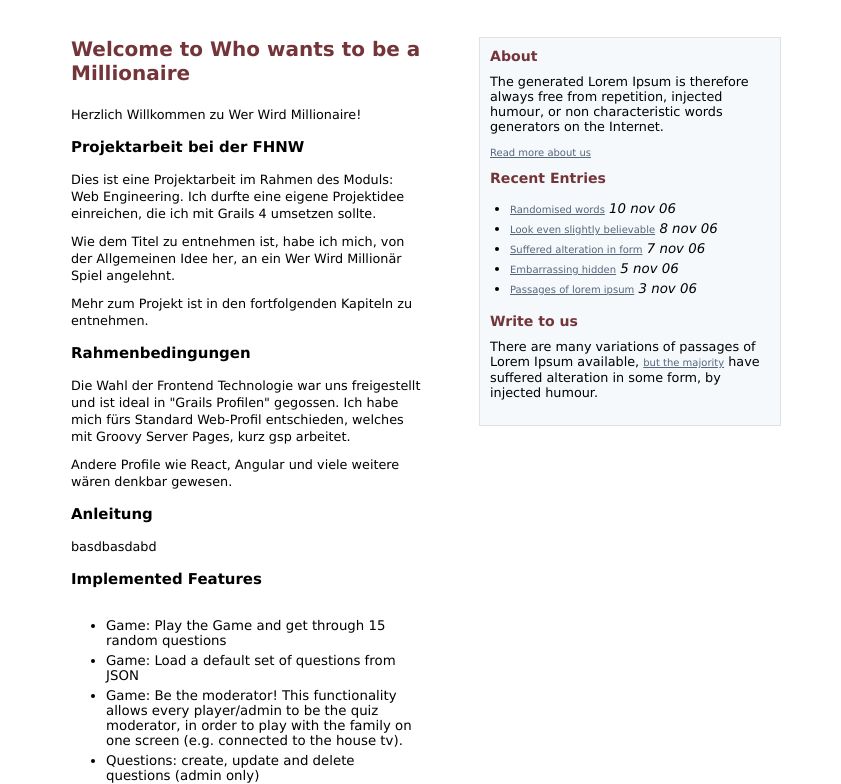
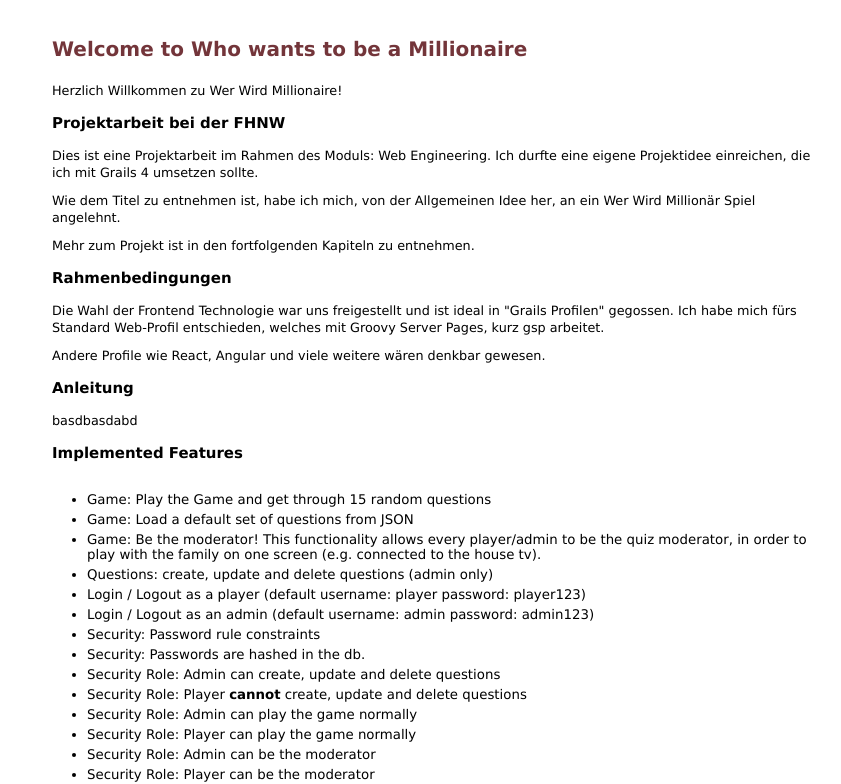
Before and after one commit to cintoros/who-wants-to-be-a-millionaire, a plain HTML site: page index.html in a window 1280 px wide. Shown: the part 91-875 px from the top of the page, without its empty margins (224-1065 px from the left). Drawn offline with Linux system fonts and the light colour scheme.

Commit message:
Change styling of index.html

```diff
--- a/index.html
+++ b/index.html
@@ -51,7 +51,8 @@
         #wrap {
             margin-left: auto;
             margin-right: auto;
-            width: 730px;
+            /* change size of main container below: */
+            width: 60%;
         }
 
 
@@ -136,27 +137,13 @@
         }
 
         #left {
-            width: 350px;
+            /* change size of left container below: */
+            width: 100%;
+
             float: left;
             /*display: block;*/
             margin-left: 20px;
             display: inline;
-        }
-
-        /**** Sidebar ***/
-        #right {
-            width: 315px;
-            float: right;
-            display: block;
-            margin-top: 10px;
-        }
-
-        #right .box {
-            width: 280px;
-            background: #F6F9FB;
-            border: 1px solid #E1E1E1;
-            padding: 10px 10px 15px 10px;
-            float: right;
         }
 
         #right .box h2 {
@@ -257,33 +244,6 @@
             </ul>
 
         </div>
-        <div id="right">
-            <div class="box">
-                <h2>About</h2>
-                <p>The generated Lorem Ipsum is therefore always free from repetition, injected humour, or non
-                    characteristic words generators on the Internet. </p>
-                <p><a href="http://all-free-download.com/free-website-templates/">Read more about us</a></p>
-                <h2>Recent Entries</h2>
-                <ul>
-                    <li><a href="http://all-free-download.com/free-website-templates/">Randomised words</a> <i>10 nov
-                        06</i></li>
-                    <li><a href="http://all-free-download.com/free-website-templates/">Look even slightly believable</a>
-                        <i>8 nov 06</i></li>
-                    <li><a href="http://all-free-download.com/free-website-templates/">Suffered alteration in form</a>
-                        <i>7 nov 06</i></li>
-                    <li><a href="http://all-free-download.com/free-website-templates/">Embarrassing hidden</a> <i>5 nov
-                        06</i></li>
-                    <li><a href="http://all-free-download.com/free-website-templates/">Passages of lorem ipsum</a> <i>3
-                        nov 06</i></li>
-                </ul>
-                <h2>Write to us</h2>
-                <p>
-                    There are many variations of passages of Lorem Ipsum available, <a
-                        href="http://all-free-download.com/free-website-templates/">but the majority</a> have suffered
-                    alteration in some form, by injected humour.
-                </p>
-            </div>
-        </div>
     </div>
 </div>
 </body>
```
